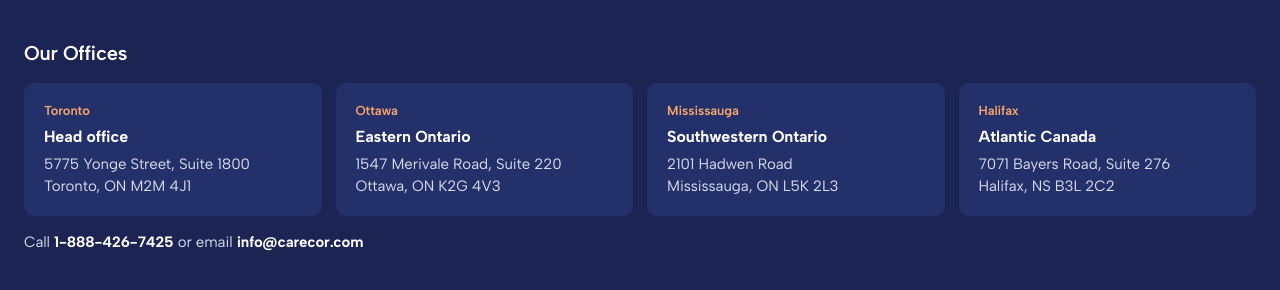
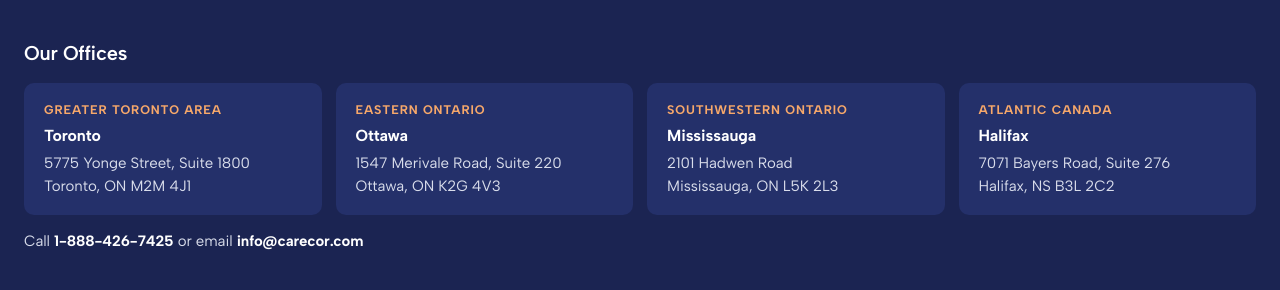
Before and after one commit to edisontsandoval/Carecor-Website-Draft, a plain HTML site: page index.html in a window 1280 px wide. Shown: the part 7953-8243 px from the top of the page. Drawn offline with Linux system fonts and the light colour scheme.

Commit message:
Footer offices: region on top, city below; drop Head office label
Co-Authored-By: Claude Opus 5.5 <noreply@anthropic.com>
Claude-Session: https://claude.ai/code/session_01BbtenuoEnuHPs4hKHdZ7iS

```diff
--- a/index.html
+++ b/index.html
@@ -676,7 +676,7 @@ details p{margin-top:8px}
 .offices{display:grid;grid-template-columns:repeat(4,minmax(0,1fr));gap:14px}
 .offices address{font-style:normal;background:var(--footer-2);border-radius:10px;padding:18px 20px;display:grid;gap:4px;line-height:1.5}
 .offices strong{color:var(--white);font-size:16px}
-.offices .reg{font-size:13px;color:#F7A86A;font-weight:600}
+.offices .reg{font-size:12.5px;color:#F7A86A;font-weight:700;letter-spacing:.07em;text-transform:uppercase}
 .foot-cols{display:grid;grid-template-columns:repeat(4,minmax(0,1fr));gap:28px}
 .foot-cols > div{display:grid;gap:10px;align-content:start}
 .foot-cols strong{color:var(--white)}
@@ -901,10 +901,10 @@ html:not(.presenter-on) .presenter{display:none!important}
     <div style="display:grid;gap:14px">
       <h2 style="color:var(--white);font-size:20px;font-weight:600">Our Offices</h2>
       <div class="offices">
-        <address><span class="reg">Toronto</span><strong>Head office</strong>5775 Yonge Street, Suite 1800<br>Toronto, ON M2M 4J1</address>
-        <address><span class="reg">Ottawa</span><strong>Eastern Ontario</strong>1547 Merivale Road, Suite 220<br>Ottawa, ON K2G 4V3</address>
-        <address><span class="reg">Mississauga</span><strong>Southwestern Ontario</strong>2101 Hadwen Road<br>Mississauga, ON L5K 2L3</address>
-        <address><span class="reg">Halifax</span><strong>Atlantic Canada</strong>7071 Bayers Road, Suite 276<br>Halifax, NS B3L 2C2</address>
+        <address><span class="reg">Greater Toronto Area</span><strong>Toronto</strong>5775 Yonge Street, Suite 1800<br>Toronto, ON M2M 4J1</address>
+        <address><span class="reg">Eastern Ontario</span><strong>Ottawa</strong>1547 Merivale Road, Suite 220<br>Ottawa, ON K2G 4V3</address>
+        <address><span class="reg">Southwestern Ontario</span><strong>Mississauga</strong>2101 Hadwen Road<br>Mississauga, ON L5K 2L3</address>
+        <address><span class="reg">Atlantic Canada</span><strong>Halifax</strong>7071 Bayers Road, Suite 276<br>Halifax, NS B3L 2C2</address>
       </div>
       <p>Call <strong style="color:var(--white)">1-888-426-7425</strong> or email <strong style="color:var(--white)">info@carecor.com</strong></p>
     </div>
```
